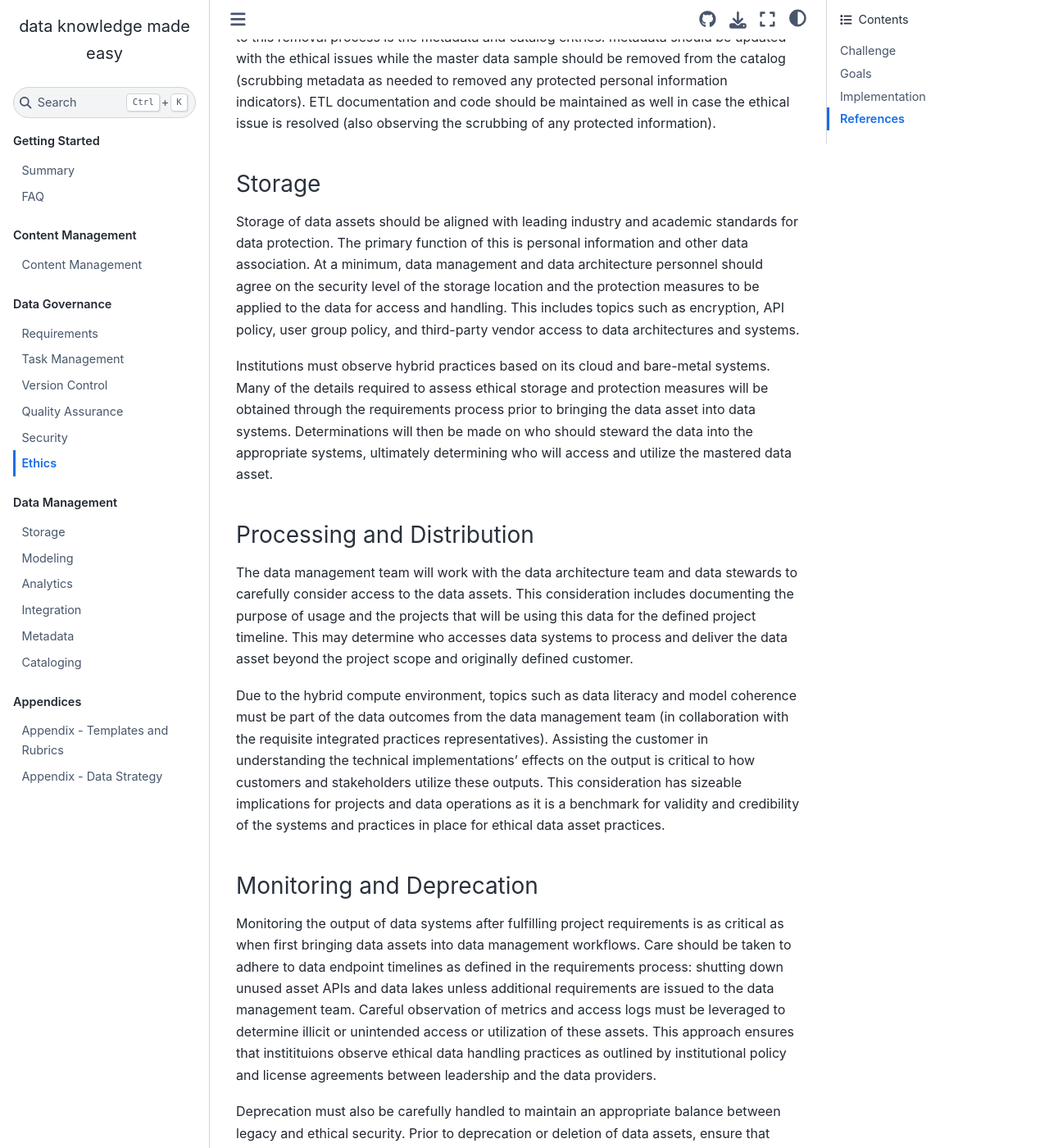
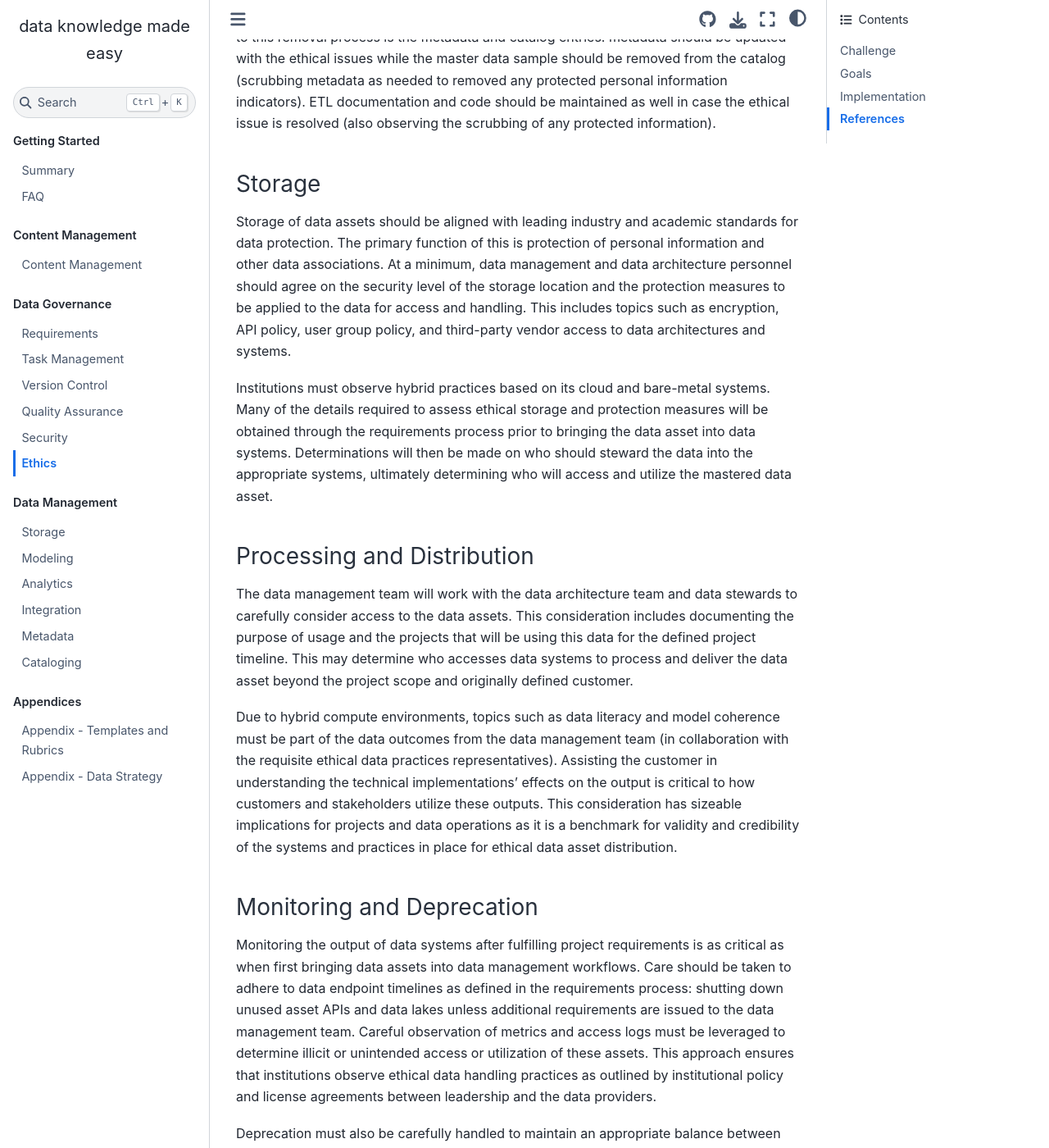
Before and after one commit to CertusGroup/ciutshi, a Sphinx documentation site: the page built from docs/source/ethics.md, in a window 1280 px wide and 1400 px high, scrolled down 3299 px. Shown: the whole window at 82% size. Built offline with Sphinx 7.4.7 and the Sphinx Book theme 1.1.4, drawn with Linux system fonts in a browser that asks for light colours; some of the changed text lies outside the part shown.

Commit message:
ethics - minor revisions

```diff
--- a/docs/source/ethics.md
+++ b/docs/source/ethics.md
@@ -23,15 +23,15 @@
 * Uphold ethical governance with resposible and transparent practices
 * Development and use of data ethics framework
 
-The federal data strategy maintains it ethical framework as part of its data infrastructure. The national defense strategy holds data ethics at the core of all its data operations planning. The federal and defense frameworks both indirectly adhere to DAMA standards, opting to minimize negative effects of negligent or malicious data handling practices.
+The federal data strategy maintains it ethical framework as part of its data infrastructure. The US national defense strategy holds data ethics at the core of all its data operations planning. The federal and defense frameworks both indirectly adhere to DAMA standards, opting to minimize negative effects of negligent or malicious data handling practices.
 
 ## Challenge
 
-Innovation must be pursued within a clearly understood categorical imperative. Data operations should critically situate definition of this moral structure to enable stakeholders and their missions. As a result, an organization must persistently observe their obligations to evolve this imperative as environments and agents shift their processes.
+Innovation must be pursued within a clearly understood categorical imperative. Data operations should critically situate definition of this moral structure to enable stakeholders and their missions. As a result, an organization must persistently observe their obligations to evolve this imperative as environments and agents shift their ethical processes.
 
 _**Do No Harm**_ should be at the core of an institution's mission and goals. The institution should enable mission effectiveness for community stakeholders in a way that minimizes the economic and strucutual impact on people. This reduction in effect is managed through balancing surgically-precise solutions with ethical guidance and policy that are sustainable and adaptable.
 
-Specifically to data operations, it must manage data ethically within its communities and between its stakeholders. This data management principle mandates compliance with guidelines on data asset and data architecture utilization in a manner that adds additional credibility to an institution's systems and results. Ethics supplements analytic and scientific product credibility through transparent adherance to practices that bolsters an institution's reputation.
+Specific to data operations, it must manage data ethically within its communities and between its stakeholders. This data management principle mandates compliance with guidelines on data asset and data architecture utilization in a manner that adds additional credibility to an institution's systems and results. Ethics supplements analytic and scientific product credibility through transparent adherance to practices that bolsters an institution's reputation.
 
 ## Goals
 
@@ -54,7 +54,7 @@
 
 ### Storage
 
-Storage of data assets should be aligned with leading industry and academic standards for data protection. The primary function of this is personal information and other data association. At a minimum, data management and data architecture personnel should agree on the security level of the storage location and the protection measures to be applied to the data for access and handling. This includes topics such as encryption, API policy, user group policy, and third-party vendor access to data architectures and systems.
+Storage of data assets should be aligned with leading industry and academic standards for data protection. The primary function of this is protection of personal information and other data associations. At a minimum, data management and data architecture personnel should agree on the security level of the storage location and the protection measures to be applied to the data for access and handling. This includes topics such as encryption, API policy, user group policy, and third-party vendor access to data architectures and systems.
 
 Institutions must observe hybrid practices based on its cloud and bare-metal systems. Many of the details required to assess ethical storage and protection measures will be obtained through the requirements process prior to bringing the data asset into data systems. Determinations will then be made on who should steward the data into the appropriate systems, ultimately determining who will access and utilize the mastered data asset.
 
@@ -62,11 +62,11 @@
 
 The data management team will work with the data architecture team and data stewards to carefully consider access to the data assets. This consideration includes documenting the purpose of usage and the projects that will be using this data for the defined project timeline. This may determine who accesses data systems to process and deliver the data asset beyond the project scope and originally defined customer.
 
-Due to the hybrid compute environment, topics such as data literacy and model coherence must be part of the data outcomes from the data management team (in collaboration with the requisite integrated practices representatives). Assisting the customer in understanding the technical implementations' effects on the output is critical to how customers and stakeholders utilize these outputs. This consideration has sizeable implications for projects and data operations as it is a benchmark for validity and credibility of the systems and practices in place for ethical data asset practices.
+Due to hybrid compute environments, topics such as data literacy and model coherence must be part of the data outcomes from the data management team (in collaboration with the requisite ethical data practices representatives). Assisting the customer in understanding the technical implementations' effects on the output is critical to how customers and stakeholders utilize these outputs. This consideration has sizeable implications for projects and data operations as it is a benchmark for validity and credibility of the systems and practices in place for ethical data asset distribution.
 
 ### Monitoring and Deprecation
 
-Monitoring the output of data systems after fulfilling project requirements is as critical as when first bringing data assets into data management workflows. Care should be taken to adhere to data endpoint timelines as defined in the requirements process: shutting down unused asset APIs and data lakes unless additional requirements are issued to the data management team. Careful observation of metrics and access logs must be leveraged to determine illicit or unintended access or utilization of these assets. This approach ensures that institituions observe ethical data handling practices as outlined by institutional policy and license agreements between leadership and the data providers.
+Monitoring the output of data systems after fulfilling project requirements is as critical as when first bringing data assets into data management workflows. Care should be taken to adhere to data endpoint timelines as defined in the requirements process: shutting down unused asset APIs and data lakes unless additional requirements are issued to the data management team. Careful observation of metrics and access logs must be leveraged to determine illicit or unintended access or utilization of these assets. This approach ensures that institutions observe ethical data handling practices as outlined by institutional policy and license agreements between leadership and the data providers.
 
 Deprecation must also be carefully handled to maintain an appropriate balance between legacy and ethical security. Prior to deprecation or deletion of data assets, ensure that metadata, catalogs, and other documentation are updated to reflect the final implementation of the data asset requirements: tagging ethical topics and levels where necessary. If no additional requirements are issued, the data asset is shutdown and placed in iceberg for no more than one year. If the data asset is not accessed in that year, it should be considered for deletion from data architecture-controlled systems (keeping in mind that the raw data is the only data corpus that should exist on these systems for long-term holding beyond requirement-defined implementations and that the essential elements of information for the mastering of the data is stored in the metadata which is housed in the data catalog).
 
```
Also changed, not shown: other parts of docs/source/ethics.md (+1 -1 lines).
